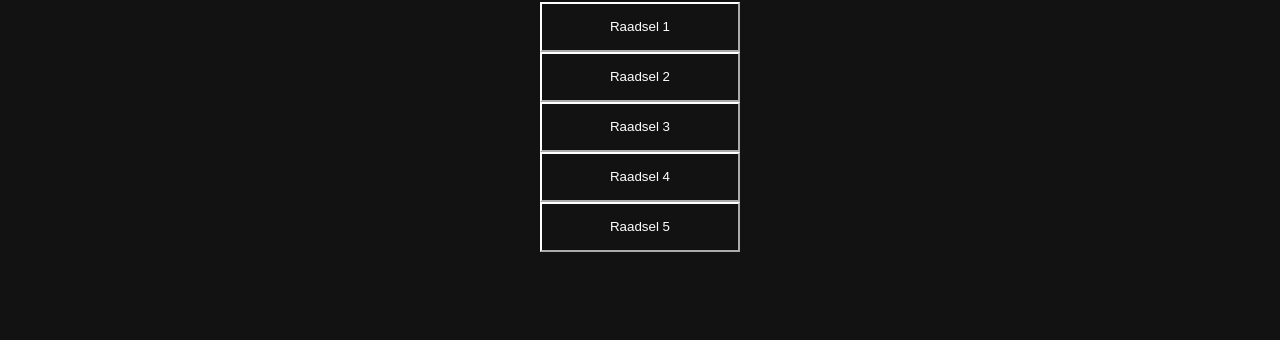
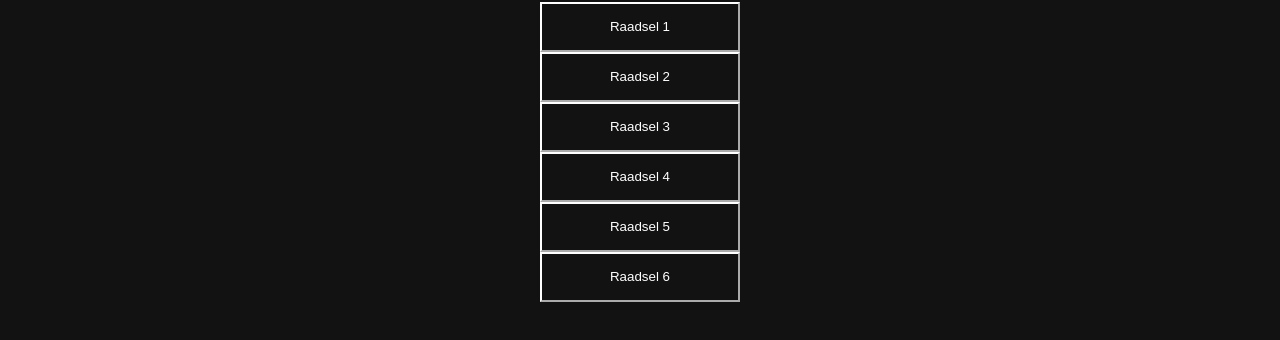
Before and after one commit to arda1gul/raadsels, a plain HTML site: page index.html in a window 1280 px wide. Shown: the part 78-418 px from the top of the page. Drawn offline with Linux system fonts and the light colour scheme.

Commit message:
raadsel6 added

```diff
--- a/index.html
+++ b/index.html
@@ -14,6 +14,7 @@
         <button class="raadsel" onclick="raadsel3()">Raadsel 3</button>
         <button class="raadsel" onclick="raadsel4()">Raadsel 4</button>
         <button class="raadsel" onclick="raadsel5()">Raadsel 5</button>
+        <button class="raadsel" onclick="raadsel6()">Raadsel 6</button>
     <script type="application/javascript" src="js/main.js"></script>
 </body>
 </html>
--- a/js/main.js
+++ b/js/main.js
@@ -55,3 +55,13 @@ function raadsel5() {
     alert("Fout!")
    }
 }
+
+function raadsel6() {
+    let raadsel6 = prompt("Welk cijfer moet de volgende zijn in onderstaande reeks 2 – 5 – 11 – 23");
+    raadsel6 = raadsel6.toUpperCase();
+    if (raadsel6 === "47") {
+        alert("Correct")
+    } else {
+        alert("Kijk nog eens goed want het is fout")
+    }
+}
```
